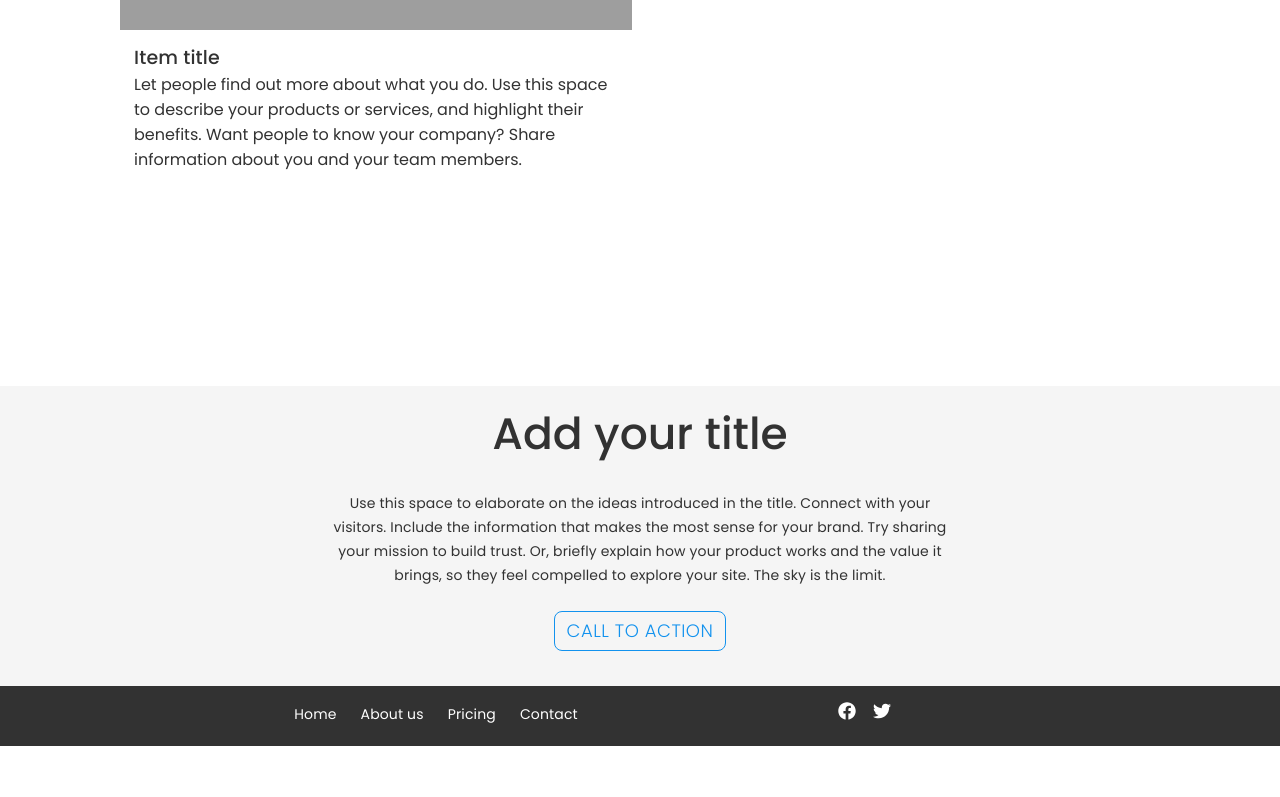
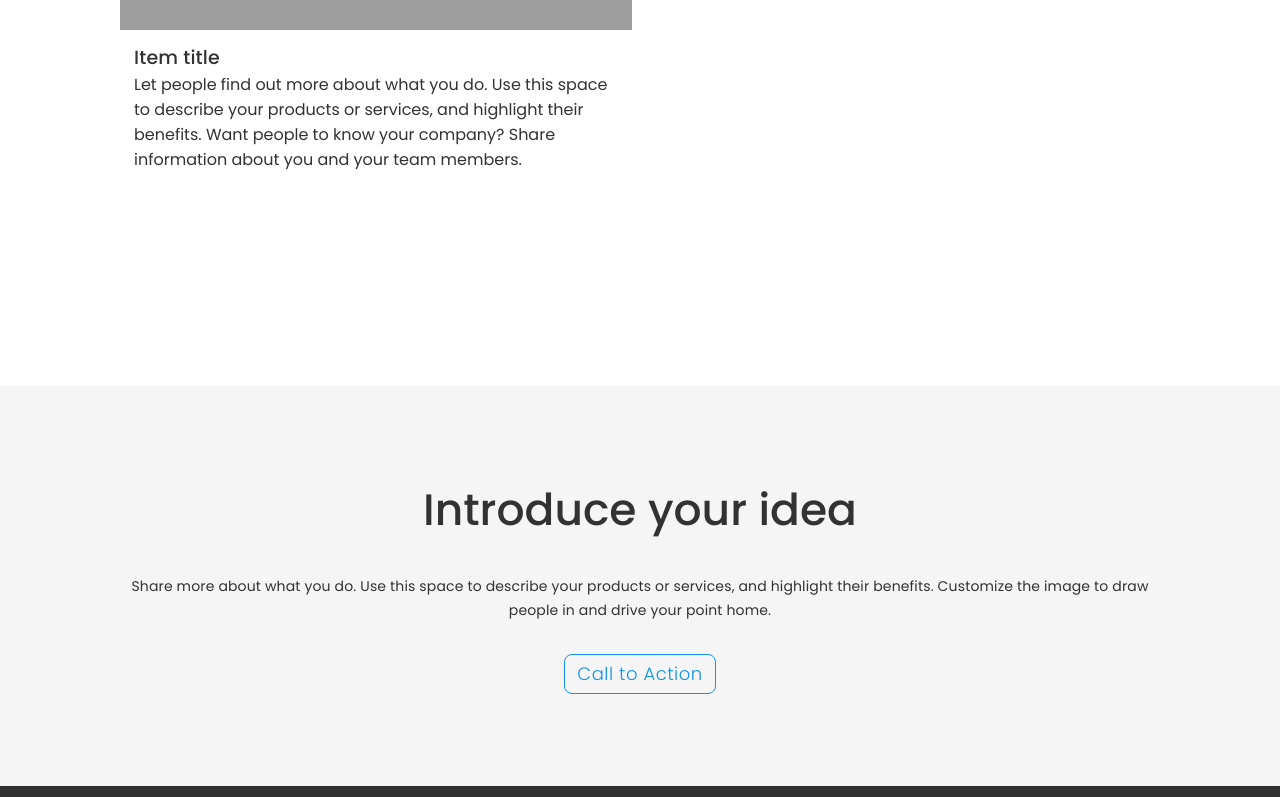
Before and after one commit to alirezatahani/React-Template, a React app: page /blank/3 in a window 1280 px wide. Shown: the part 2000-2797 px from the top of the page. Before the commit the page ends 2746 px from the top, so only its background shows below. Built offline with nearby package versions, Linux system fonts and the light colour scheme; grey boxes are pictures that could not be loaded.

Commit message:
refactor blank3

```diff
--- a/src/templates/plain/blank3/content/Blank3.tsx
+++ b/src/templates/plain/blank3/content/Blank3.tsx
@@ -17,7 +17,6 @@ import {
   Typography,
   Container,
 } from '../../../../components';
-import { Card } from '../../../../components/card/index';
 import { CardMedia } from '../../../../components/card/content/cardMedia/index';
 import { CardContent } from '../../../../components/card/content/cardContent/index';
 
@@ -142,40 +141,28 @@ export const Blank3 = () => {
         </TemplateContainer>
       </SectionContainer>
       <Jumbotron>
-        <Col xs={3}></Col>
-        <Col xs={6}>
-          <Row>
-            <Col xs={2}></Col>
-            <Col xs={8}>
-              <Typography variant="h2">Add your title</Typography>
-            </Col>
-            <Col xs={2}></Col>
-          </Row>
-          <br />
-          <Typography variant="body1">
-            Use this space to elaborate on the ideas introduced in the title.
-            Connect with your visitors. Include the information that makes the
-            most sense for your brand. Try sharing your mission to build trust.
-            Or, briefly explain how your product works and the value it brings,
-            so they feel compelled to explore your site. The sky is the limit.
+        <TemplateContainer style={{ textAlign: 'center' }}>
+          <Typography
+            variant="h2"
+            style={{ textAlign: 'center', marginBottom: '2rem' }}
+          >
+            Introduce your idea
           </Typography>
-          <Row>
-            <Col xs={4}></Col>
-            <Col xs={4}>
-              <Button
-                variant="outlined"
-                size="lg"
-                style={{
-                  marginTop: '1rem',
-                }}
-              >
-                CALL TO ACTION
-              </Button>
-            </Col>
-            <Col xs={4}></Col>
-          </Row>
-        </Col>
-        <Col xs={3}></Col>
+          <Typography variant="body1" style={{ textAlign: 'center' }}>
+            Share more about what you do. Use this space to describe your
+            products or services, and highlight their benefits. Customize the
+            image to draw people in and drive your point home.
+          </Typography>
+          <Button
+            style={{
+              marginTop: '2rem',
+            }}
+            variant="outlined"
+            size="lg"
+          >
+            Call to Action
+          </Button>
+        </TemplateContainer>
       </Jumbotron>
 
       <Footer />
--- a/src/templates/plain/blank3/styles/blank3.styles.ts
+++ b/src/templates/plain/blank3/styles/blank3.styles.ts
@@ -5,18 +5,26 @@ import { Card } from '../../../../components/card/index';
 
 export const Jumbotron = styled(Row)(({}) => ({
   backgroundColor: 'whitesmoke',
-  height: 300,
+  height: 400,
+  display: 'flex',
+  alignItems: 'center',
   textAlign: 'center',
 }));
-export const TemplateContainer = styled.div({
+export const TemplateContainer = styled.section({
   maxWidth: '1040px',
   margin: '0 auto',
 });
-export const Wrapper = styled.div({
+export const Wrapper = styled.section({
   backgroundColor: 'whitesmoke',
 });
 export const SectionContainer = styled(Container)({
   width: '100vw',
+});
+export const FormSection = styled.section({
+  position: 'relative',
+});
+export const FormItemSection = styled.section({
+  position: 'absolute',
 });
 
 export const HeroFormInput = styled(Input)({
```
